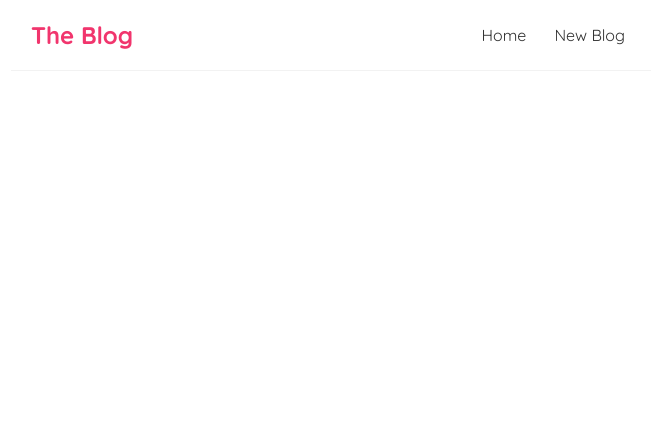
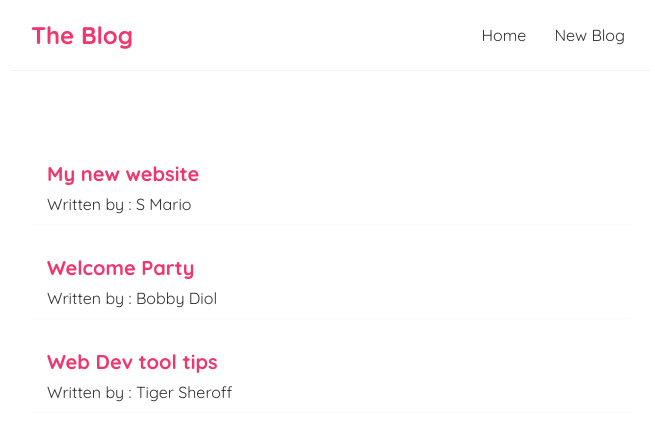
Before and after one commit to mhperera/PT_PinkBlog, a React (Create React App) app: page / in a window 1280 px wide. Shown: the top 440 px of the page, without its empty margins (309-964 px from the left). Built offline with nearby package versions, Linux system fonts and the light colour scheme.

Commit message:
Map Blogs Array in home component

```diff
--- a/src/Home.js
+++ b/src/Home.js
@@ -1,12 +1,38 @@
 import { useState } from 'react';
 
 const Home = () => {
+
+    const [blogs, setBlogs] = useState([
+        {
+            id: 1,
+            title : 'My new website',
+            body : 'Lorem Ipsum is simply dummy text of the printing and typesetting industry. Lorem Ipsum has been the industrys standard dummy text ever since the 1500s, when an unknown printer took a galley of type and scrambled it to make a type specimen book. It has survived not only five centuries...',
+            author: 'S Mario'
+        },
+        {
+            id: 2,
+            title : 'Welcome Party',
+            body : 'Lorem Ipsum is simply dummy text of the printing and typesetting industry. Lorem Ipsum has been the industrys standard dummy text ever since the 1500s, when an unknown printer took a galley of type and scrambled it to make a type specimen book. It has survived not only five centuries...',
+            author: 'Bobby Diol'
+        },
+        {
+            id: 3,
+            title : 'Web Dev tool tips',
+            body : 'Lorem Ipsum is simply dummy text of the printing and typesetting industry. Lorem Ipsum has been the industrys standard dummy text ever since the 1500s, when an unknown printer took a galley of type and scrambled it to make a type specimen book. It has survived not only five centuries...',
+            author: 'Tiger Sheroff'
+        }
+    ])
 
     return (
 
         <div className="home">
 
-
+            { blogs.map((blog) => (
+                <div className="blog-preview" keys={ blog.id }>
+                    <h2>{ blog.title }</h2>
+                    <p>Written by : { blog.author }</p>
+                </div>
+            )) }
 
         </div>
 
--- a/src/index.css
+++ b/src/index.css
@@ -44,3 +44,21 @@
 	margin: 40px auto;
 	padding: 20px;
 }
+
+/* BLOG STYLES */
+
+.blog-preview {
+	padding: 10px 16px;
+	margin:20px 0;
+	border-bottom: 1px solid #fafafa;
+}
+
+.blog-preview:hover {
+	box-shadow: 1px 3px 5px rgba(0,0,0,0.1);
+}
+
+.blog-preview h2 {
+	font-size: 20px;
+	color: var(--main_color);
+	margin-bottom: 8px;
+}
```
